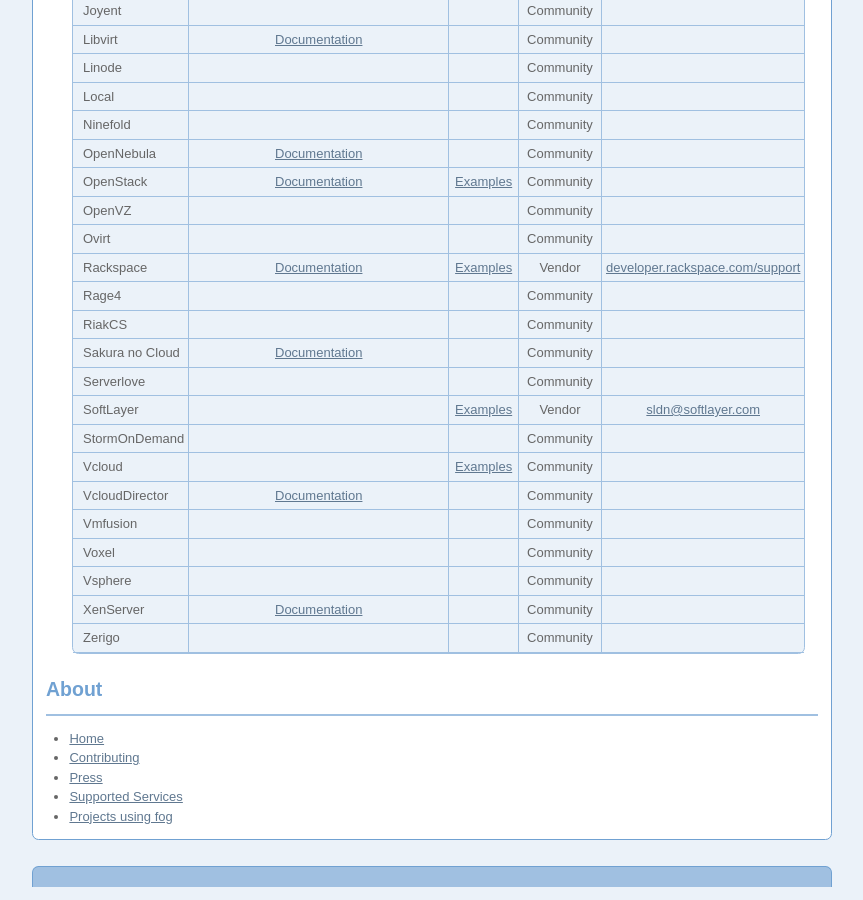
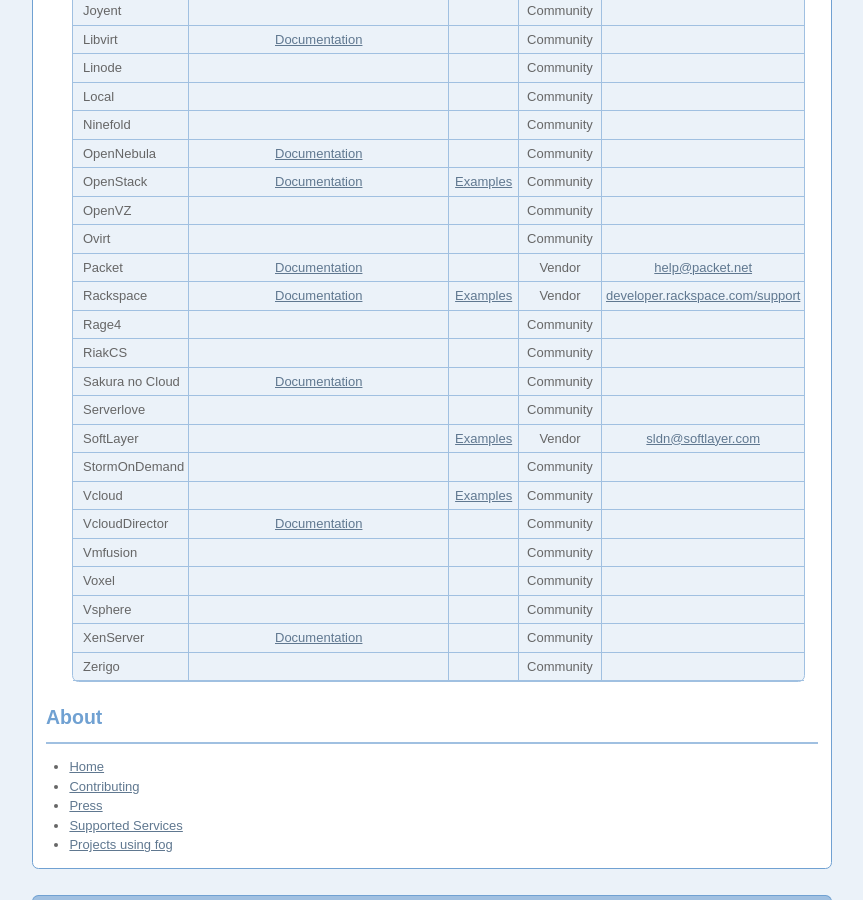
Before and after one commit to fog/fog.github.com, a Jekyll site: the page built from about/provider_documentation.markdown, in a window 1280 px wide and 900 px high, scrolled down 1141 px. Shown: the whole window, without its empty margins (208-1071 px from the left). Built offline with Jekyll 4.4.1, drawn with Linux system fonts in a browser that asks for light colours; nearby versions of some CDN libraries.

Commit message:
Added information for the Packet provider.

```diff
--- a/about/provider_documentation.markdown
+++ b/about/provider_documentation.markdown
@@ -230,6 +230,13 @@ In order to maximize the benefits of open source, you are encouraged submit bugs
      <td>Community</td>
      <td></td>
    </tr>
+   <tr>
+     <td>Packet</td>
+     <td><a href="https://github.com/fog/fog-packet/blob/master/README.md">Documentation</a></td>
+     <td></td>
+     <td>Vendor</td>
+     <td><a href="mailto:help@packet.net">help@packet.net</a></td>
+   </tr>
     <tr>
       <td>Rackspace</td>
       <td><a href="https://github.com/fog/fog/blob/master/lib/fog/rackspace/docs/getting_started.md">Documentation</a></td>
```
